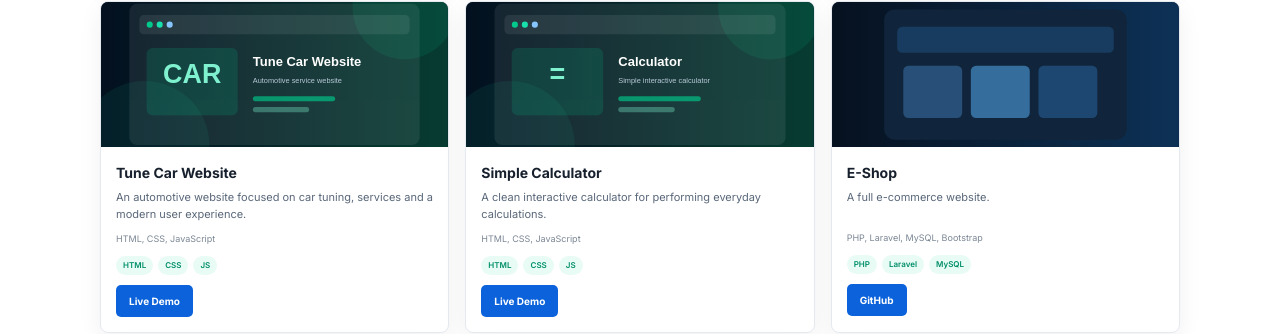
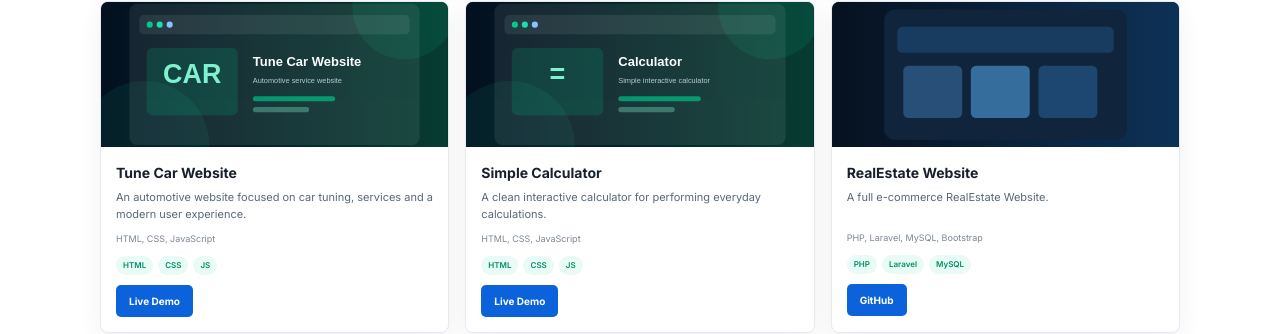
Before and after one commit to suhailasheikho/portfolio, a plain HTML site: page index.html in a window 1280 px wide. Shown: the part 2187-2521 px from the top of the page. Drawn offline with Linux system fonts and the light colour scheme.

Commit message:
Update index.html

```diff
--- a/index.html
+++ b/index.html
@@ -135,7 +135,7 @@
             </article>
             <article class="project-card">
               <img src="project-eshop.svg" alt="E-Shop project preview">
-              <div class="project-body"><h3>E-Shop</h3><p>A full e-commerce website.</p><small>PHP, Laravel, MySQL, Bootstrap</small><div class="tags"><span>PHP</span><span>Laravel</span><span>MySQL</span></div><div class="project-links"><a href="#" class="btn btn-small">GitHub</a></div></div>
+              <div class="project-body"><h3>RealEstate Website</h3><p>A full e-commerce RealEstate Website.</p><small>PHP, Laravel, MySQL, Bootstrap</small><div class="tags"><span>PHP</span><span>Laravel</span><span>MySQL</span></div><div class="project-links"><a href="https://devora-pro.infinityfree.io/RealEstate/" class="btn btn-small">GitHub</a></div></div>
             </article>
 
 
```
